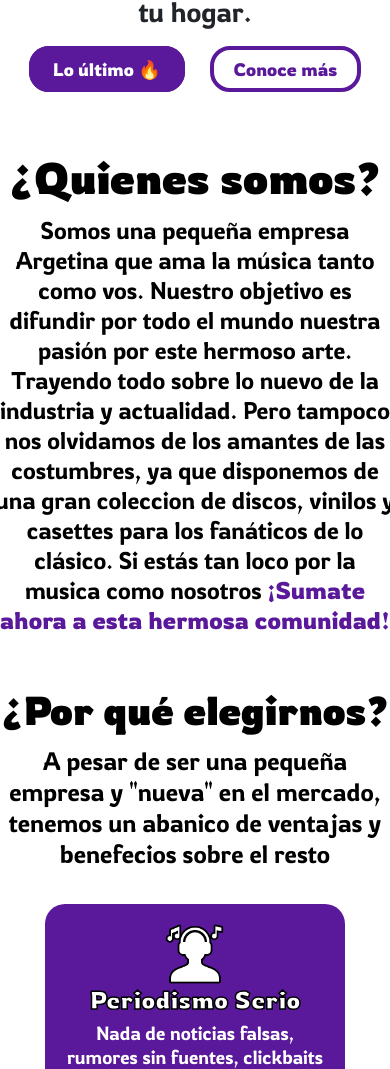
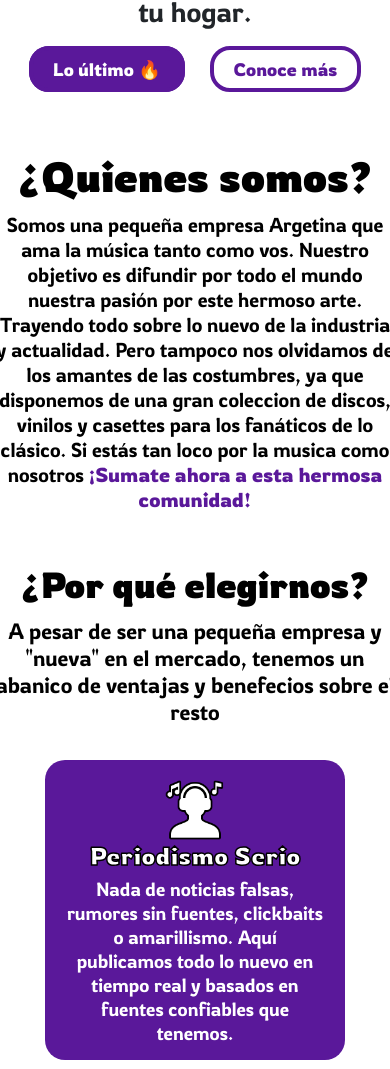
Before and after one commit to julianrocaa/landing-page, a plain HTML site: page index.html in a window 390 px wide. Shown: the part 746-1815 px from the top of the page. Drawn offline with Linux system fonts and the light colour scheme.

Commit message:
segundo-cambio-media

```diff
--- a/media-queries.css
+++ b/media-queries.css
@@ -180,23 +180,23 @@
    }
 
    .about-info h2{
-    font-size: 44px;
+    font-size: 42px;
     width: 80%;
     min-width: 400px;
    }
    .about-info p {
-    font-size: 24px;
-    min-width: 300px;
+    font-size: 20px;
+    min-width: 100px;
 
    }
 
    .cards-info h2{
-    font-size: 40px;
+    font-size: 36px;
     width: 60%;
     min-width: 400px;
    }
    .cards-info p {
-    font-size: 25px;
+    font-size: 22px;
     width: 60%;
     min-width: 400px;
    }
@@ -218,6 +218,4 @@
 .card-settings h3 {
     font-size: 30px;
 
-
-
  }
```
